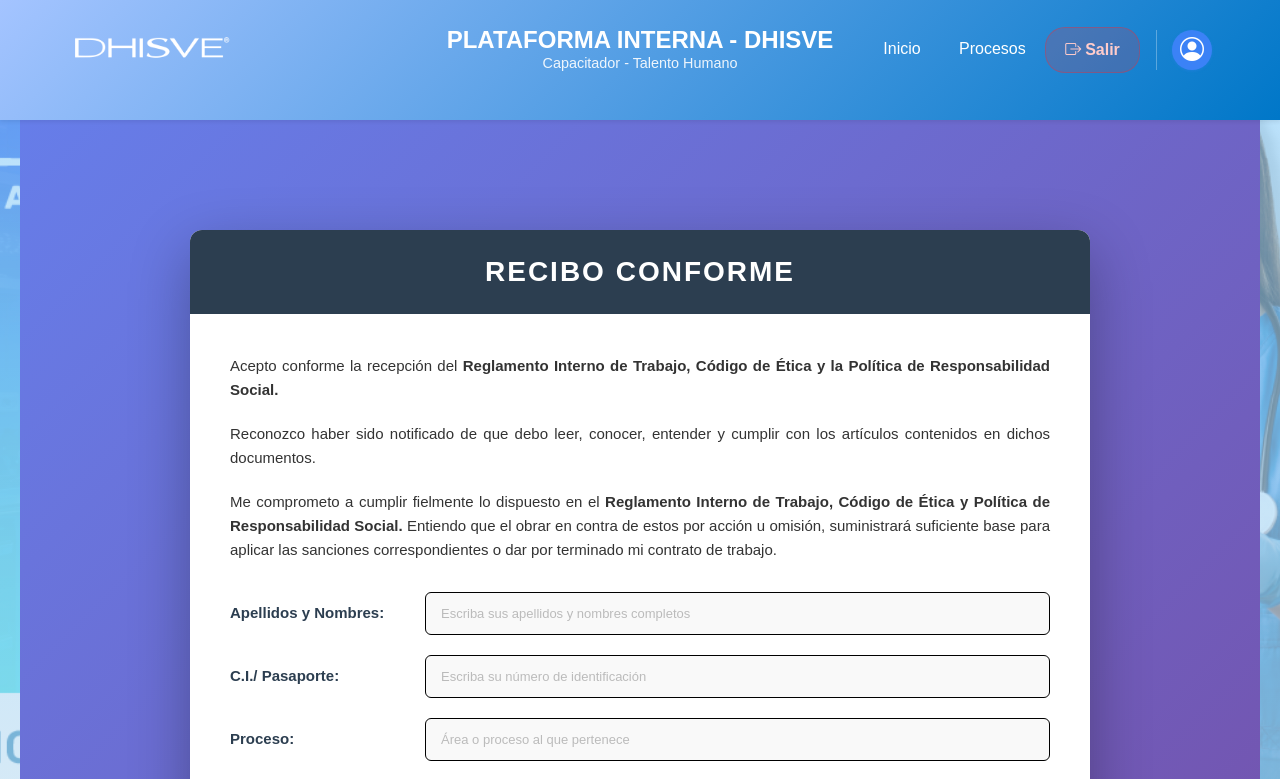
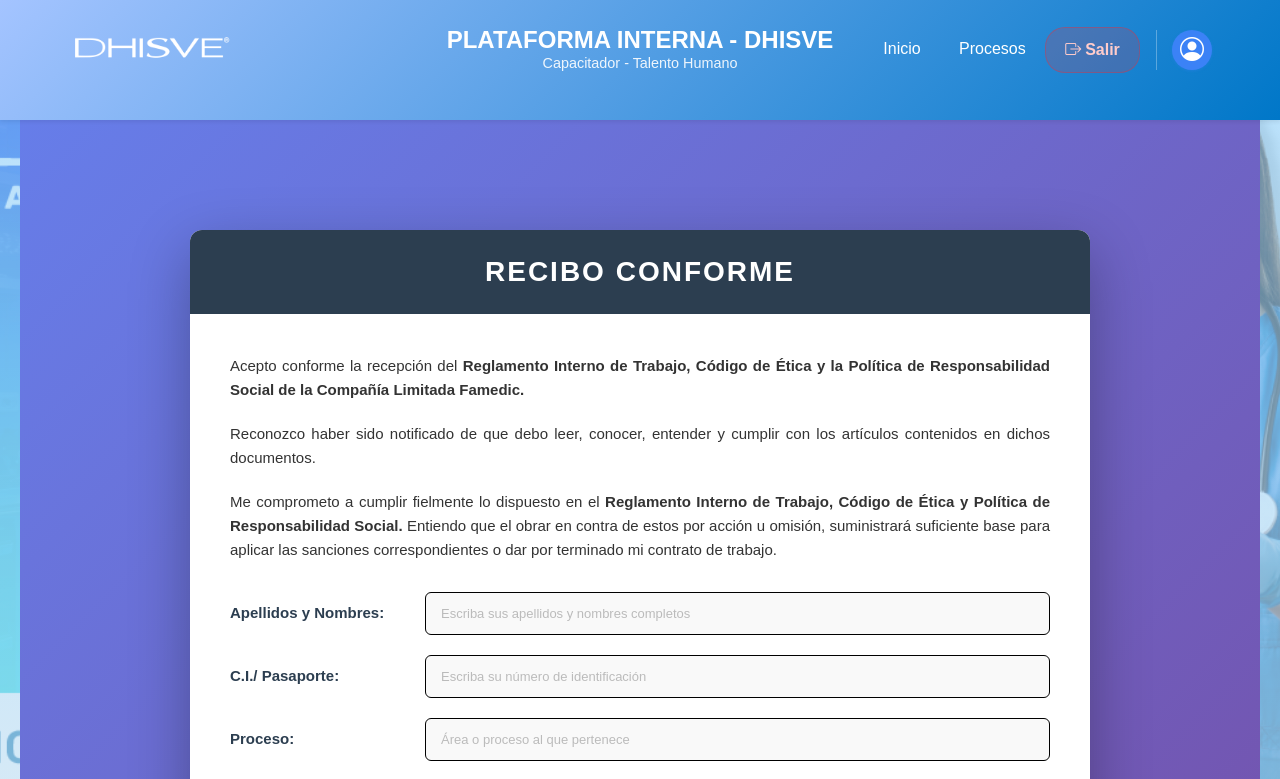
Before and after one commit to FamedicSeg/PlataformTrainingSafemed_frntd, a React (Vite) app: page /documento-form in a window 1280 px wide. Shown: the top 779 px of the page. Built offline with nearby package versions, Linux system fonts and the light colour scheme; no server answers.

Commit message:
feat: :zap: New changes in the Document TTHH

```diff
--- a/src/cursos/TalentoHumano/curso5/documentoForm.jsx
+++ b/src/cursos/TalentoHumano/curso5/documentoForm.jsx
@@ -110,7 +110,7 @@
 
           <div className="contenido-documento">
             <p className="parrafo">
-              Acepto conforme la recepción del <strong>Reglamento Interno de Trabajo, Código de Ética y la Política de Responsabilidad Social.</strong>
+              Acepto conforme la recepción del <strong>Reglamento Interno de Trabajo, Código de Ética y la Política de Responsabilidad Social de la Compañía Limitada Famedic.</strong>
             </p>
 
             <p className="parrafo">
--- a/src/cursos/TalentoHumano/curso5/documentosTTHH.jsx
+++ b/src/cursos/TalentoHumano/curso5/documentosTTHH.jsx
@@ -223,7 +223,7 @@
         <body>
           <h1>RECIBO CONFORME</h1>
 
-          <p>Acepto conforme la recepción del <strong>Reglamento Interno de Trabajo, Código de Ética y la Política de Responsabilidad Social.</strong></p>
+          <p>Acepto conforme la recepción del <strong>Reglamento Interno de Trabajo, Código de Ética y la Política de Responsabilidad Social de la Compañía Limitada Famedic.</strong></p>
 
           <p>Reconozco haber sido notificado de que debo leer, conocer, entender y cumplir con los artículos contenidos en dichos documentos.</p>
 
```
